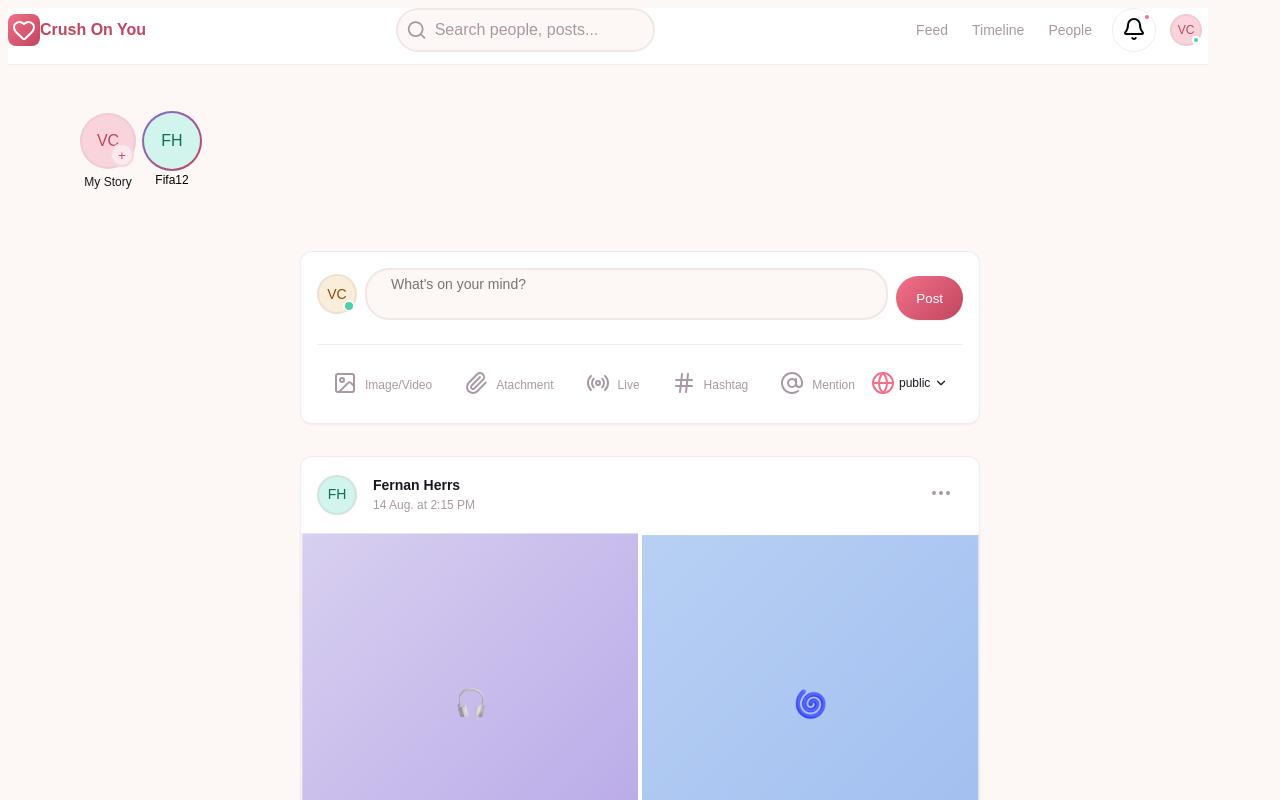
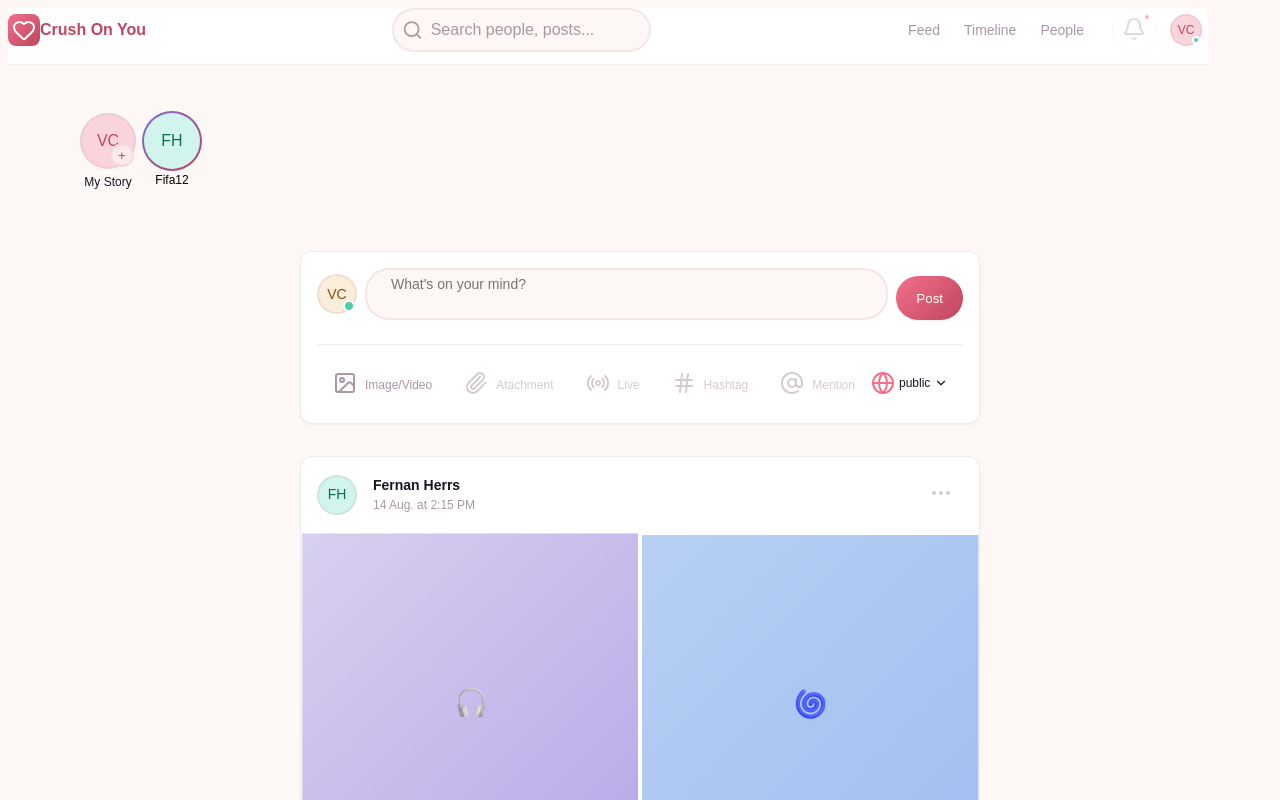
Before and after one commit to tavcoder/Crush_on_you, a React (Vite) app: page / in a window 1280 px wide. Shown: the top 800 px of the page. Built offline with nearby package versions, Linux system fonts and the light colour scheme; a web font is replaced by a local one.

Commit message:
feat(ui): add TooltipWrapper to IconButton and handle disabled state on broken buttons

```diff
--- a/src/components/molecules/navBar/NavBar.jsx
+++ b/src/components/molecules/navBar/NavBar.jsx
@@ -81,7 +81,9 @@ export function NavBar({ user }) {
                     icon={<Bell />}
                     badge={true}
                     variant="outlined"
-                    ariaLabel="Open notifications"
+                    ariaLabel="Notifications — coming soon"
+                    disabled
+                    tooltip ="Notifications coming soon"
                 />
 
                 <AvatarMenu user={user} />
--- a/src/components/molecules/postStats/PostStats.jsx
+++ b/src/components/molecules/postStats/PostStats.jsx
@@ -21,14 +21,18 @@ export function PostStats({ stats, isLiked = false, isBookmarked = false, onLike
                 <IconButton
                     icon={<MessageCircle />}
                     ariaLabel="coments count"
-                    direction="row">
+                    direction="row"
+                    disabled
+                    tooltip="Comments coming soon">
                     {getStatsFormat(stats?.commentsCount ?? 0)}
                 </IconButton>
 
                 <IconButton
                     icon={<Share />}
                     ariaLabel="shares count"
-                    direction="row">
+                    direction="row"
+                    disabled
+                    tooltip="Share coming soon">
                     {getStatsFormat(stats?.sharesCount ?? 0)}
                 </IconButton>
             </div>
--- a/src/components/organisms/createPost/CreatePost.jsx
+++ b/src/components/organisms/createPost/CreatePost.jsx
@@ -45,10 +45,29 @@ export function CreatePost({ user, onPostCreated }) {
                 >
                     <div role="group" aria-label="Media uploads">
                         <IconButton icon={<Image />} textVisibility="responsive-hidden" direction="row" aria-label="Upload image" >Image/Video</IconButton>
-                        <IconButton icon={<Paperclip />} textVisibility="responsive-hidden" direction="row" aria-label="Upload attachment" >Atachment</IconButton>
-                        <IconButton icon={<Radio />} textVisibility="responsive-hidden" direction="row" aria-label="Start live" >Live</IconButton>
-                        <IconButton icon={<Hash />} textVisibility="responsive-hidden" direction="row" aria-label="Insert hashtag" >Hashtag</IconButton>
-                        <IconButton icon={<AtSign />} textVisibility="responsive-hidden" direction="row" aria-label="Insert mention" >Mention</IconButton>
+                        <IconButton icon={<Paperclip />}
+                            textVisibility="responsive-hidden"
+                            direction="row"
+                            aria-label="Upload attachment"
+                            disabled
+                            tooltip="Atachment coming soon" >Atachment</IconButton>
+                        <IconButton icon={<Radio />}
+                            textVisibility="responsive-hidden"
+                            direction="row"
+                            aria-label="Start live"
+                            disabled
+                            tooltip="Live coming soon" >Live</IconButton>
+                        <IconButton icon={<Hash />}
+                            textVisibility="responsive-hidden"
+                            direction="row"
+                            aria-label="Insert hashtag"
+                            disabled
+                            tooltip="Hashtag coming soon" >Hashtag</IconButton>
+                        <IconButton icon={<AtSign />}
+                            textVisibility="responsive-hidden"
+                            direction="row" aria-label="Insert mention"
+                            disabled
+                            tooltip="Mention coming soon" >Mention</IconButton>
                         <SelectButton label="public" options={selectOptions} onChange={setVisibility} />
                     </div>
                 </div>
--- a/src/components/organisms/postCard/PostCard.jsx
+++ b/src/components/organisms/postCard/PostCard.jsx
@@ -50,7 +50,9 @@ export function PostCard({ post, isCurrentUser }) {
                 action={<IconButton
                     icon={<MoreHorizontal />}
                     variant="ghost"
-                    ariaLabel="Post options" />}
+                    ariaLabel="Post options"
+                    disabled
+                    tooltip="More options coming soon" />}
             />
             <PostMedia
                 images={images}
--- a/src/components/ui/iconButton/IconButton.css
+++ b/src/components/ui/iconButton/IconButton.css
@@ -1,4 +1,38 @@
 /*IconButton.css*/
+.btn-icon__wrapper {
+    position: relative;
+    display: inline-flex;
+}
+
+.btn-icon__wrapper--has-tooltip::after {
+    content: attr(data-tooltip);
+    position: absolute;
+    top: calc(100% + 6px);
+    left: 50%;
+    transform: translateX(-50%);
+    background: var(--color-background-primary);
+    border: 1px solid var(--color-border-secondary);
+    color: var(--color-text-secondary);
+    font-size: 12px;
+    white-space: nowrap;
+    padding: 4px 8px;
+    border-radius: var(--border-radius-md);
+    pointer-events: none;
+    opacity: 0;
+    transition: opacity 0.15s ease;
+}
+
+/* Muestra el tooltip en hover del wrapper O cuando el botón tiene focus */
+.btn-icon__wrapper--has-tooltip:hover::after,
+.btn-icon__wrapper--has-tooltip:focus-within::after {
+    opacity: 1;
+}
+
+/* Botón deshabilitado — cursor para indicar que no es clickable */
+.btn-icon__wrapper--has-tooltip button:disabled {
+    cursor: not-allowed;
+    opacity: 0.5;
+}
 
 .btn-icon {
     position: relative;
--- a/src/components/ui/iconButton/IconButton.jsx
+++ b/src/components/ui/iconButton/IconButton.jsx
@@ -9,6 +9,8 @@ export function IconButton({
     onClick,
     variant = 'ghost', // ghost | outlined
     direction = 'row', // row | column
+    disabled = false,
+    tooltip = undefined,
     badge = false,
     isPressed,
     textVisibility = 'visible', // visible | responsive-hidden | sr-only
@@ -73,8 +75,13 @@ export function IconButton({
     }
 
     return (
-        <button type={type} {...commonProps}>
-            {content}
-        </button>
+        <div
+            className={`btn-icon__wrapper${tooltip ? ' btn-icon__wrapper--has-tooltip' : ''}`}
+            data-tooltip={tooltip}
+        >
+            <button disabled={disabled} type={type} {...commonProps}>
+                {content}
+            </button>
+        </div>
     );
 }
```
